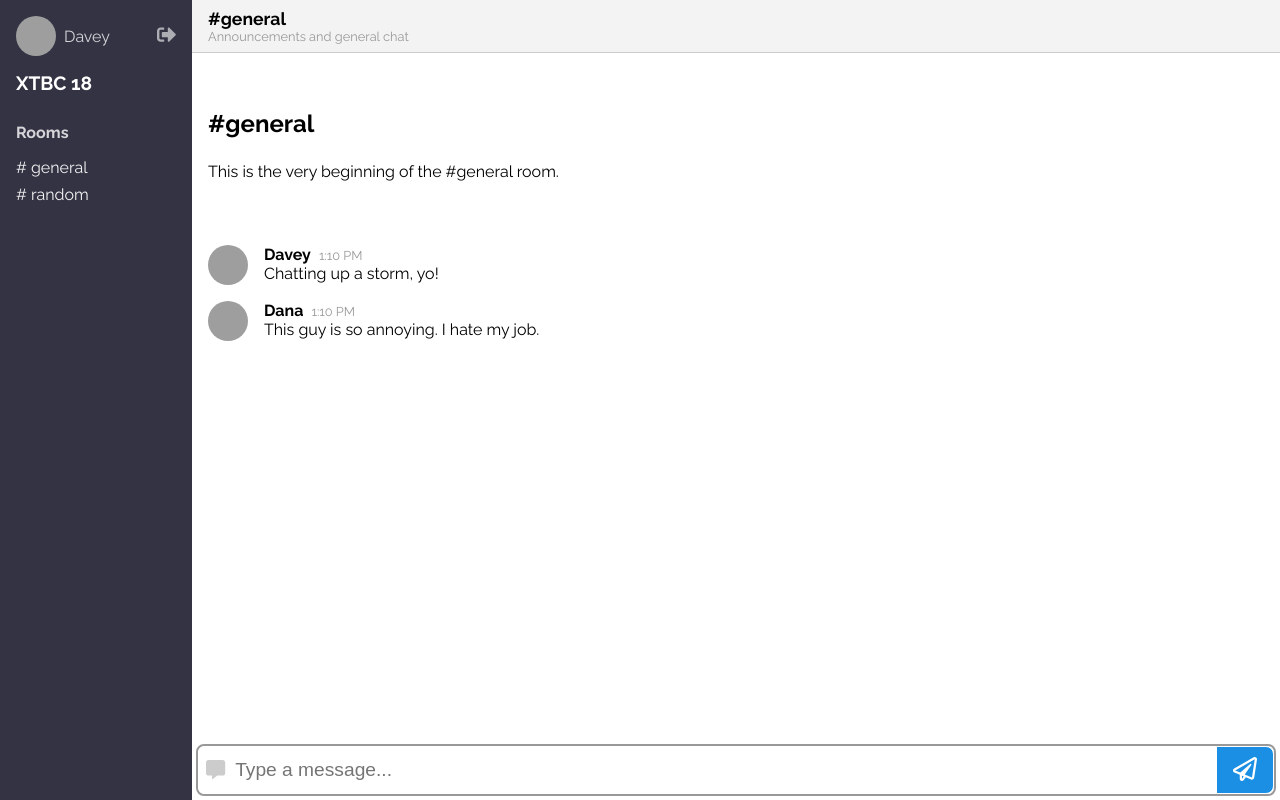
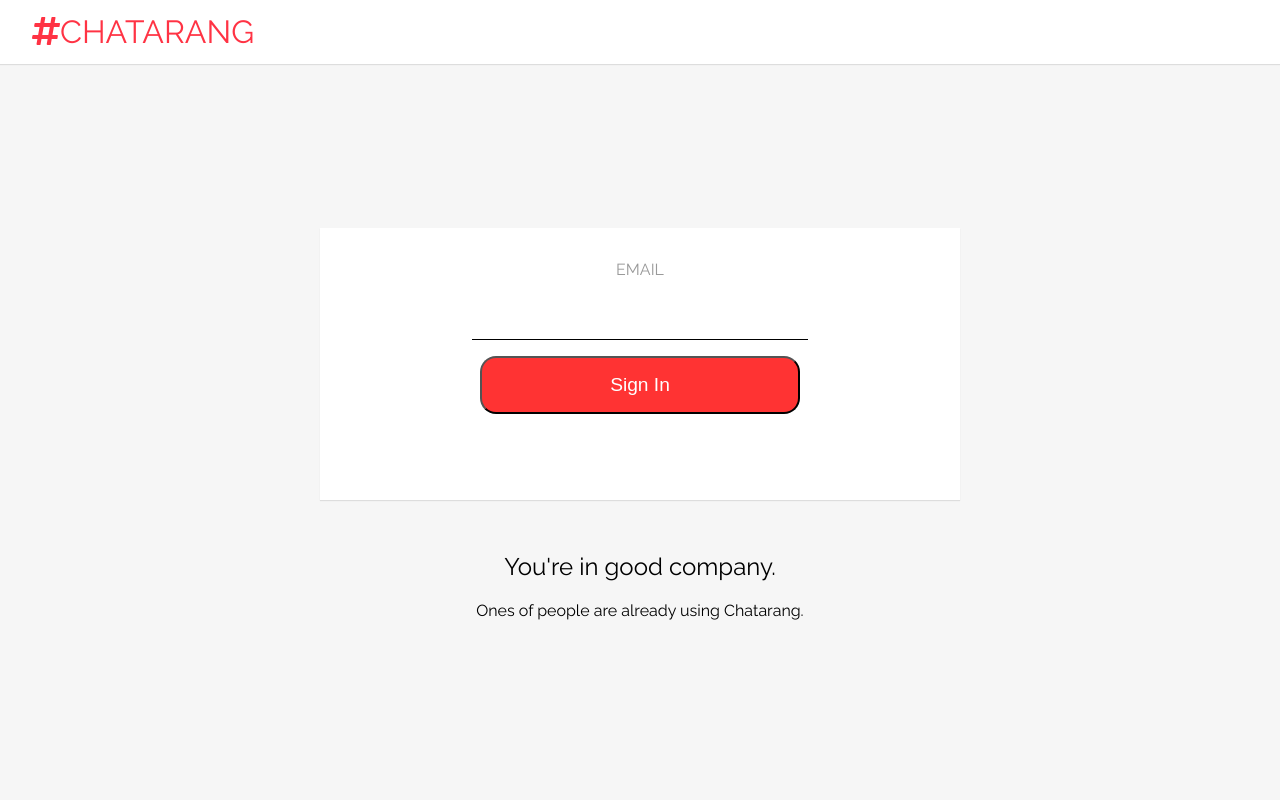
Before and after one commit to StefanyGo/chatarang, a React (Create React App) app: page / in a window 1280 px wide. Built offline with nearby package versions, Linux system fonts and the light colour scheme; grey boxes are pictures that could not be loaded.

Commit message:
Stylings

```diff
--- a/src/App.js
+++ b/src/App.js
@@ -1,5 +1,6 @@
 import React, { Component } from 'react'
 import Main from './Main'
+import SignIn from './SignIn'
 import './App.css'
 
 class App extends Component {
@@ -7,17 +8,34 @@
     super()
 
     this.state = {
-      user : {
-        uid: 'sdfe23434asddf',
-        displayName: 'Davey',
-        email: 'davey@singing.org',
-      }
+      user : {},
     }
   }
+
+  handleAuth = (user) => {
+    this.setState({ user: user })
+  }
+
+  signedIn = () => {
+    return this.state.user.uid
+  }
+
+  signOut = () => {
+    this.setState({user: {}})
+  }
+
   render() {
     return (
       <div className="App">
-        <Main user={this.state.user} />
+        {
+          this.signedIn()
+          ? <Main
+              user={this.state.user}
+              signOut={this.signOut}
+            />
+          : <SignIn handleAuth={this.handleAuth} />
+        }
+
       </div>
     )
   }
--- a/src/Main.js
+++ b/src/Main.js
@@ -7,7 +7,11 @@
     render() {
       return (
         <div className="Main" style={styles}>
-          <SideBar user={this.props.user} />
+          <SideBar
+            user={this.props.user}
+            signOut={this.props.signOut}
+
+          />
           <Chat user={this.props.user} />
         </div>
       )
--- a/src/SideBar.js
+++ b/src/SideBar.js
@@ -9,7 +9,10 @@
       className="Sidebar"
       style={styles.sidebar}
     >
-      <UserInfo user={props.user} />
+      <UserInfo
+        user={props.user}
+        signOut={props.signOut}
+      />
       <h1 style={styles.h1}>XTBC 18</h1>
       <RoomList />
     </aside>
--- /dev/null
+++ b/src/SignIn.js
@@ -0,0 +1,152 @@
+import React, { Component } from 'react'
+import { StyleSheet, css } from 'aphrodite'
+
+class SignIn extends Component {
+  state = {
+    email: '',
+  }
+
+  handleChange = (ev) => {
+    this.setState({ email: ev.target.value })
+  }
+
+  handleSubmit = (ev) => {
+    ev.preventDefault()
+    this.props.handleAuth({
+      uid: `${this.state.email}-ksdfjhu32472398`,
+      displayName: this.state.email,
+      email: this.state.email,
+    })
+  }
+
+  render() {
+    return (
+      <div className={`SignIn ${css(styles.signIn)}`}>
+        <header className={css(styles.header)}>
+          <span className={css(styles.title)}>
+            <i className="fas fa-hashtag"></i>
+            Chatarang
+          </span>
+        </header>
+        <main className={css(styles.main)}>
+          <form
+            className={css(styles.form)}
+            onSubmit={this.handleSubmit}
+          >
+            <label
+              htmlFor="email"
+              className={css(styles.label)}
+            >
+              Email
+            </label>
+            <input
+              autoFocus
+              type="email"
+              name="email"
+              className={css(styles.input)}
+              value={this.state.email}
+              onChange={this.handleChange}
+            />
+            <button
+              type="submit"
+              className={css(styles.button)}
+            >
+              Sign In
+            </button>
+          </form>
+
+          <div className="blurb">
+            <h2 className={css(styles.h2)}>
+              You're in good company.
+            </h2>
+            <p>Ones of people are already using Chatarang.</p>
+          </div>
+        </main>
+      </div>
+    )
+  }
+}
+
+const styles = StyleSheet.create({
+  signIn: {
+    display: 'flex',
+    flexDirection: 'column',
+    height: '100vh',
+    backgroundColor: '#f6f6f6',
+  },
+
+  header: {
+    backgroundColor: '#fff',
+    height: '4rem',
+    padding: '0 2rem',
+    margin: 0,
+    display: 'flex',
+    alignItems: 'center',
+    boxShadow: '0 1px 1px rgba(0,0,0,.1)',
+  },
+
+  title: {
+    color: '#ff3344',
+    fontWeight: 400,
+    textTransform: 'uppercase',
+    lineHeight: '80px',
+    fontSize: '2rem',
+  },
+
+  main: {
+    flex: 1,
+    textAlign: 'center',
+    display: 'flex',
+    flexDirection: 'column',
+    justifyContent: 'center',
+    margin: '0 auto',
+  },
+
+  form: {
+    width: '40rem',
+    height: '15rem',
+    backgroundColor: 'white',
+    boxShadow: '0 1px 1px rgba(0,0,0,.1)',
+    marginBottom: '2rem',
+    padding: '2rem 0 0',
+  },
+
+  label: {
+    display: 'block',
+    textTransform: 'uppercase',
+    color: '#999',
+  },
+
+  input: {
+    width: '20rem',
+    fontSize: '1.5rem',
+    border: 0,
+    borderBottom: '1px solid black',
+    marginTop: '1rem',
+    marginBottom: '1rem',
+    textAlign: 'center',
+    padding: '0.5rem',
+
+    ':focus': {
+      outline: 0,
+    },
+  },
+
+  h2: {
+    fontWeight: 'normal',
+  },
+
+  button: {
+    display: 'block',
+    margin: '0 auto',
+    padding: '1rem 2rem',
+    fontSize: '1.2rem',
+    borderRadius: '1rem',
+    backgroundColor: '#ff3333',
+    color: 'white',
+    width: '20rem',
+  },
+})
+
+
+export default SignIn
--- a/src/SignOutButton.js
+++ b/src/SignOutButton.js
@@ -1,10 +1,12 @@
 import React from 'react'
 import { StyleSheet, css } from 'aphrodite'
 
-const SignOutButton = () => {
+const SignOutButton = ({signOut}) => {
   return (
     <button
-        className={css(styles.button)}>
+        className={css(styles.button)}
+        onlcick={signOut}
+    >
       <i className="fas fa-sign-out-alt"></i>
     </button>
   )
--- a/src/UserInfo.js
+++ b/src/UserInfo.js
@@ -3,7 +3,7 @@
 import Avatar from './Avatar'
 import SignOutButton from './SignOutButton'
 
-const UserInfo = ({user}) => {
+const UserInfo = ({user, signOut}) => {
   return (
     <div
       className="UserInfo"
@@ -13,7 +13,7 @@
       <div style={styles.user}>
         {user.displayName}
       </div>
-      <SignOutButton />
+      <SignOutButton signOut={signOut}/>
     </div>
   )
 }
```
